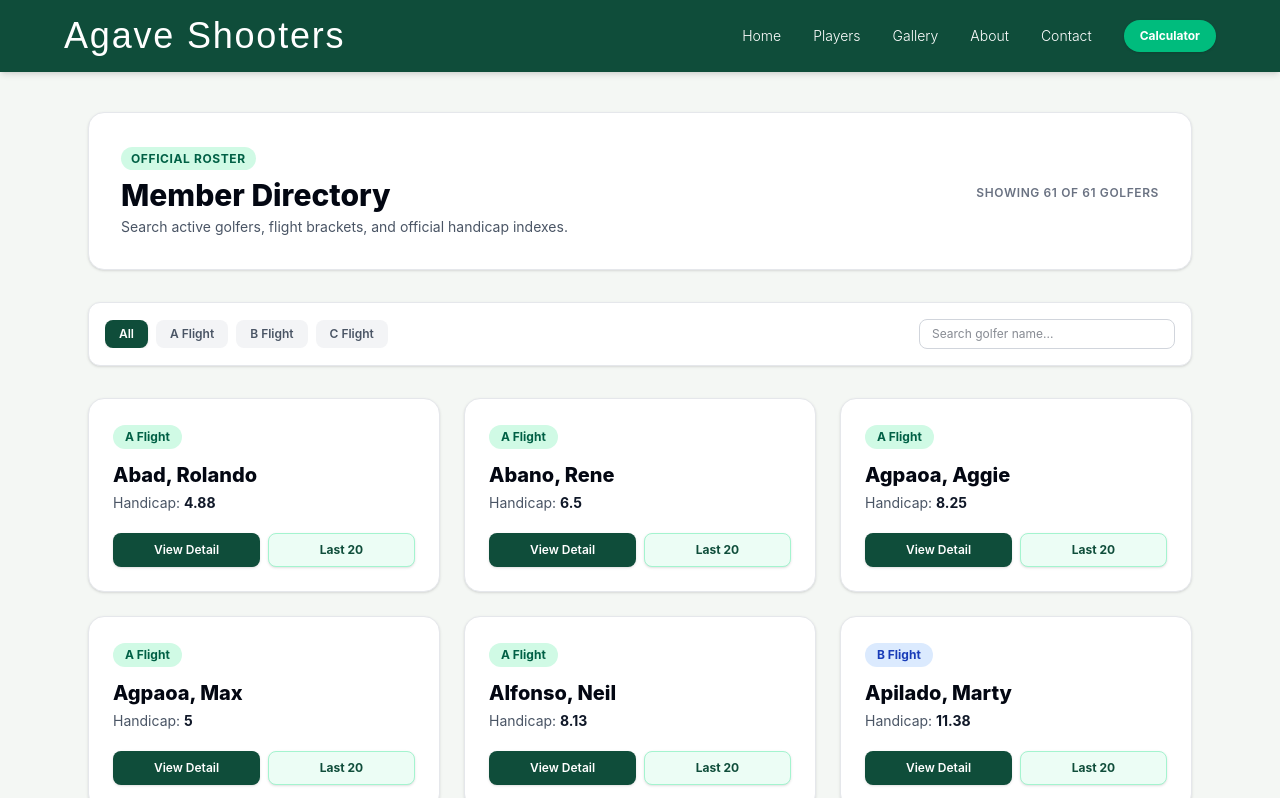
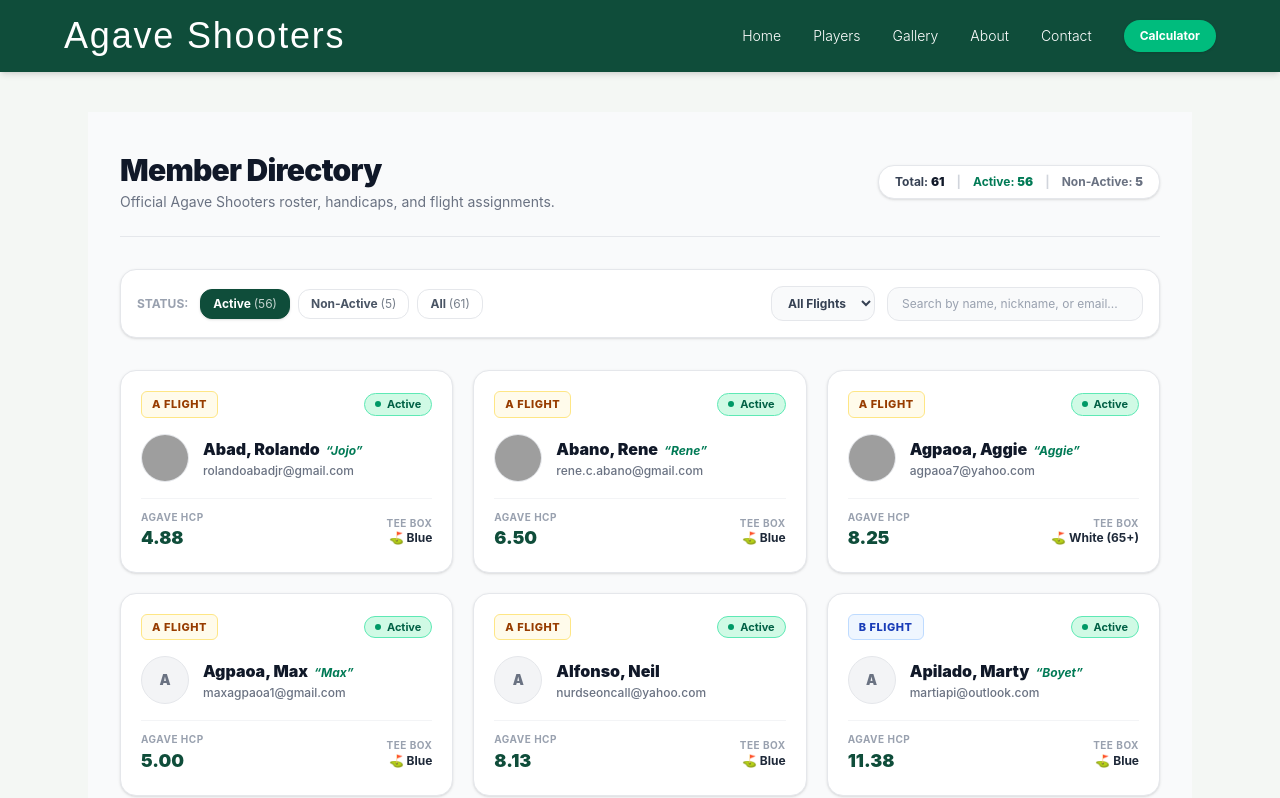
Before and after one commit to Albert-Mopia/week5-layout, a Next.js app: page /players in a window 1280 px wide. Shown: the top 798 px of the page. Built offline with nearby package versions, Linux system fonts and the light colour scheme; grey boxes are pictures that could not be loaded; a web font is replaced by a local one.

Commit message:
update app player info

```diff
--- a/app/players/page.js
+++ b/app/players/page.js
@@ -1,88 +1,210 @@
 "use client";
 
 import { useState } from "react";
-import { members } from "@/data/members";
-import MemberCard from "@/components/MemberCard";
+import Image from "next/image";
+import { members } from "@/data/members"; // Adjust path if your members.js is in /lib or /app
 
 export default function PlayersPage() {
-  const [selectedFlight, setSelectedFlight] = useState("All");
+  const [statusFilter, setStatusFilter] = useState("Active"); // 'Active', 'Non-Active', or 'All'
   const [searchQuery, setSearchQuery] = useState("");
+  const [flightFilter, setFlightFilter] = useState("All");
 
-  // Filter members based on both flight tab and search query
+  // Filter members by Status, Flight, and Search
   const filteredMembers = members.filter((member) => {
+    const matchesStatus =
+      statusFilter === "All" ? true : member.status === statusFilter;
+
     const matchesFlight =
-      selectedFlight === "All" || member.flight === selectedFlight;
-    const matchesSearch = member.name
-      .toLowerCase()
-      .includes(searchQuery.toLowerCase());
-    return matchesFlight && matchesSearch;
+      flightFilter === "All" ? true : member.flight === flightFilter;
+
+    const query = searchQuery.toLowerCase();
+    const matchesSearch =
+      member.name.toLowerCase().includes(query) ||
+      (member.nickname && member.nickname.toLowerCase().includes(query)) ||
+      (member.email && member.email.toLowerCase().includes(query));
+
+    return matchesStatus && matchesFlight && matchesSearch;
   });
 
   return (
-    <div className="space-y-8">
-      {/* Top Banner */}
-      <div className="bg-white p-6 sm:p-8 rounded-2xl border border-gray-200 shadow-sm flex flex-col sm:flex-row sm:items-center justify-between gap-4">
+    <div className="min-h-screen bg-gray-50 py-10 px-4 sm:px-6 lg:px-8">
+      <div className="max-w-7xl mx-auto space-y-8">
+
+        {/* Header */}
+        <div className="flex flex-col md:flex-row md:items-center md:justify-between gap-4 border-b border-gray-200 pb-6">
           <div>
-          <span className="text-xs font-bold uppercase tracking-wider text-emerald-800 bg-emerald-100 px-2.5 py-1 rounded-full">
-            Official Roster
-          </span>
-          <h1 className="text-3xl font-extrabold text-gray-950 mt-2">
+            <h1 className="text-3xl font-black text-gray-900 tracking-tight">
               Member Directory
             </h1>
-          <p className="text-sm text-gray-600 mt-1">
-            Search active golfers, flight brackets, and official handicap indexes.
+            <p className="text-sm text-gray-500 mt-1">
+              Official Agave Shooters roster, handicaps, and flight assignments.
             </p>
           </div>
-        <div className="text-right sm:text-left">
-          <span className="text-xs font-semibold text-gray-500 uppercase tracking-wider">
-            Showing {filteredMembers.length} of {members.length} Golfers
-          </span>
+
+          {/* Quick Stats Pill */}
+          <div className="inline-flex items-center gap-3 bg-white px-4 py-2 rounded-2xl border border-gray-200 shadow-sm text-xs font-bold text-gray-700">
+            <span>Total: <strong className="text-gray-900">{members.length}</strong></span>
+            <span className="text-gray-300">|</span>
+            <span className="text-emerald-700">Active: <strong>{members.filter((m) => m.status === "Active").length}</strong></span>
+            <span className="text-gray-300">|</span>
+            <span className="text-gray-500">Non-Active: <strong>{members.filter((m) => m.status === "Non-Active").length}</strong></span>
           </div>
         </div>
 
-      {/* Search & Flight Filter Controls */}
-      <div className="flex flex-col sm:flex-row items-center justify-between gap-4 bg-white p-4 rounded-xl border border-gray-200 shadow-sm">
-        {/* Flight Tabs */}
-        <div className="flex items-center gap-2 w-full sm:w-auto overflow-x-auto pb-1 sm:pb-0">
-          {["All", "A Flight", "B Flight", "C Flight"].map((flight) => (
+        {/* Filter Controls Bar */}
+        <div className="bg-white p-4 rounded-2xl border border-gray-200 shadow-sm flex flex-col lg:flex-row gap-4 lg:items-center lg:justify-between">
+
+          {/* Status Tabs */}
+          <div className="flex items-center gap-2">
+            <span className="text-xs font-bold uppercase text-gray-400 mr-1">Status:</span>
+            {["Active", "Non-Active", "All"].map((tab) => {
+              const count =
+                tab === "All"
+                  ? members.length
+                  : members.filter((m) => m.status === tab).length;
+
+              return (
                 <button
-              key={flight}
-              onClick={() => setSelectedFlight(flight)}
-              className={`px-3.5 py-1.5 rounded-lg text-xs font-semibold transition-colors whitespace-nowrap cursor-pointer ${
-                selectedFlight === flight
-                  ? "bg-[#0f4d3a] text-white shadow-sm"
-                  : "bg-gray-100 text-gray-600 hover:bg-gray-200"
+                  key={tab}
+                  type="button"
+                  onClick={() => setStatusFilter(tab)}
+                  className={`px-3 py-1.5 text-xs font-bold rounded-xl border transition-all ${
+                    statusFilter === tab
+                      ? "bg-[#0f4d3a] text-white border-[#0f4d3a] shadow-sm"
+                      : "bg-white text-gray-600 border-gray-200 hover:bg-gray-50"
                   }`}
                 >
-              {flight}
+                  {tab} <span className="opacity-75 font-normal">({count})</span>
                 </button>
-          ))}
+              );
+            })}
           </div>
 
+          {/* Flight Tabs + Search Bar */}
+          <div className="flex flex-col sm:flex-row gap-3 items-stretch sm:items-center">
+            {/* Flight Dropdown */}
+            <select
+              value={flightFilter}
+              onChange={(e) => setFlightFilter(e.target.value)}
+              className="text-xs font-bold bg-gray-50 border border-gray-200 text-gray-700 rounded-xl px-3 py-2 outline-none focus:ring-2 focus:ring-[#0f4d3a]"
+            >
+              <option value="All">All Flights</option>
+              <option value="A Flight">A Flight</option>
+              <option value="B Flight">B Flight</option>
+              <option value="C Flight">C Flight</option>
+            </select>
+
             {/* Search Input */}
-        <div className="w-full sm:w-64">
             <input
               type="text"
-            placeholder="Search golfer name..."
+              placeholder="Search by name, nickname, or email..."
               value={searchQuery}
               onChange={(e) => setSearchQuery(e.target.value)}
-            className="w-full px-3 py-1.5 border border-gray-300 rounded-lg text-xs focus:outline-none focus:border-[#0f4d3a]"
+              className="text-xs bg-gray-50 border border-gray-200 rounded-xl px-3.5 py-2 w-full sm:w-64 outline-none focus:ring-2 focus:ring-[#0f4d3a] placeholder:text-gray-400"
             />
           </div>
         </div>
 
-      {/* Profile Cards Grid - identical layout to the homepage */}
+        {/* Member Grid */}
         {filteredMembers.length === 0 ? (
-        <div className="bg-white p-12 rounded-xl border border-gray-200 text-center">
-          <p className="text-gray-500 text-sm">No golfers found matching your search.</p>
+          <div className="text-center py-16 bg-white rounded-3xl border border-dashed border-gray-300">
+            <p className="text-gray-500 font-bold text-sm">No members found matching your filters.</p>
           </div>
         ) : (
-        <div className="grid grid-cols-1 sm:grid-cols-2 lg:grid-cols-3 gap-6">
+          <div className="grid grid-cols-1 sm:grid-cols-2 lg:grid-cols-3 gap-5">
             {filteredMembers.map((member) => (
-            <MemberCard key={member.id} {...member} />
+              <div
+                key={member.id}
+                className="bg-white rounded-2xl p-5 border border-gray-200 shadow-sm hover:shadow-md transition space-y-4 flex flex-col justify-between"
+              >
+                {/* Top Row: Flight Badge & Status Badge */}
+                <div className="flex items-center justify-between">
+                  <span
+                    className={`text-[11px] font-extrabold uppercase px-2.5 py-1 rounded-md tracking-wider ${
+                      member.flight === "A Flight"
+                        ? "bg-amber-50 text-amber-800 border border-amber-200"
+                        : member.flight === "B Flight"
+                        ? "bg-blue-50 text-blue-800 border border-blue-200"
+                        : "bg-purple-50 text-purple-800 border border-purple-200"
+                    }`}
+                  >
+                    {member.flight}
+                  </span>
+
+                  {/* Colored Status Badge */}
+                  <span
+                    className={`inline-flex items-center px-2.5 py-0.5 rounded-full text-[11px] font-bold ${
+                      member.status === "Active"
+                        ? "bg-emerald-100 text-emerald-800 border border-emerald-300"
+                        : "bg-gray-100 text-gray-600 border border-gray-300"
+                    }`}
+                  >
+                    <span
+                      className={`w-1.5 h-1.5 rounded-full mr-1.5 ${
+                        member.status === "Active" ? "bg-emerald-600" : "bg-gray-400"
+                      }`}
+                    ></span>
+                    {member.status}
+                  </span>
+                </div>
+
+                {/* Profile Header: Avatar + Names */}
+                <div className="flex items-center gap-3.5">
+                  <div className="relative w-12 h-12 rounded-full overflow-hidden bg-gray-100 border border-gray-200 shrink-0 flex items-center justify-center font-black text-gray-500 text-sm">
+                    {member.image ? (
+                      <Image
+                        src={member.image}
+                        alt={member.name}
+                        fill
+                        className="object-cover"
+                        sizes="48px"
+                      />
+                    ) : (
+                      <span>{member.name.charAt(0)}</span>
+                    )}
+                  </div>
+
+                  <div className="min-w-0 flex-1">
+                    <h3 className="text-base font-black text-gray-900 truncate">
+                      {member.name}
+                      {member.nickname && (
+                        <span className="text-xs text-emerald-700 italic ml-1.5 font-bold">
+                          &ldquo;{member.nickname}&rdquo;
+                        </span>
+                      )}
+                    </h3>
+                    <p className="text-xs text-gray-500 font-medium truncate mt-0.5">
+                      {member.email || "No email on file"}
+                    </p>
+                  </div>
+                </div>
+
+                {/* Bottom Row: Handicap & Tee Box */}
+                <div className="pt-3 border-t border-gray-100 flex justify-between items-center text-xs">
+                  <div>
+                    <span className="text-gray-400 block text-[10px] uppercase font-bold tracking-wider">
+                      Agave HCP
+                    </span>
+                    <span className="text-lg font-black text-[#0f4d3a]">
+                      {member.handicap.toFixed(2)}
+                    </span>
+                  </div>
+
+                  <div className="text-right">
+                    <span className="text-gray-400 block text-[10px] uppercase font-bold tracking-wider">
+                      Tee Box
+                    </span>
+                    <span className="font-bold text-gray-800">
+                      ⛳ {member.tee}
+                    </span>
+                  </div>
+                </div>
+              </div>
             ))}
           </div>
         )}
+
+      </div>
     </div>
   );
 }
```
Lines whose indentation alone changed are shown as unchanged.
